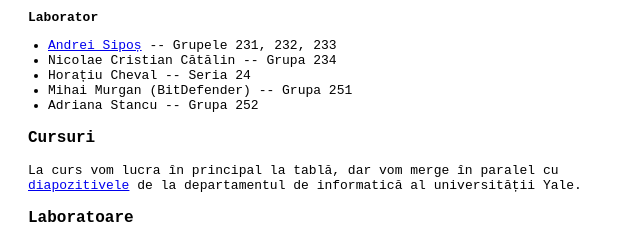
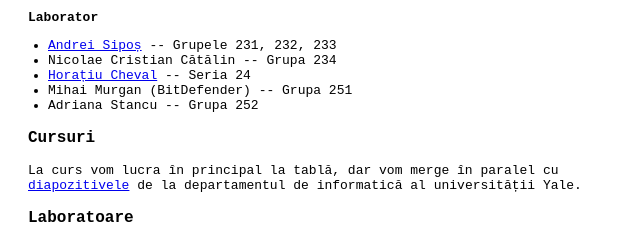
Before and after one commit to pirofti/os.cs.unibuc.ro, a plain HTML site: page index.html in a window 1280 px wide. Shown: the part 262-500 px from the top of the page, 0-640 px from the left. Drawn offline with Linux system fonts and the light colour scheme.

Commit message:
add link to Horațiu Cheval's webpage
Added link to Horațiu Cheval's webpage. I also suggest doing the same in so-intro.pdf

```diff
--- a/index.html
+++ b/index.html
@@ -52,7 +52,7 @@ a cărții cuprinde de asemenea materia folosită la curs.
 <li> <a href="https://cs.unibuc.ro/~asipos/">Andrei Sipoș</a> --
 	Grupele 231, 232, 233</li>
 <li> Nicolae Cristian Cătălin -- Grupa 234</li>
-<li> Horațiu Cheval -- Seria 24</li>
+<li> <a href="https://cs.unibuc.ro/~hcheval/">Horațiu Cheval</a> -- Seria 24</li>
 <li> Mihai Murgan (BitDefender) -- Grupa 251</li>
 <li> Adriana Stancu -- Grupa 252</li>
 </ul>
```
